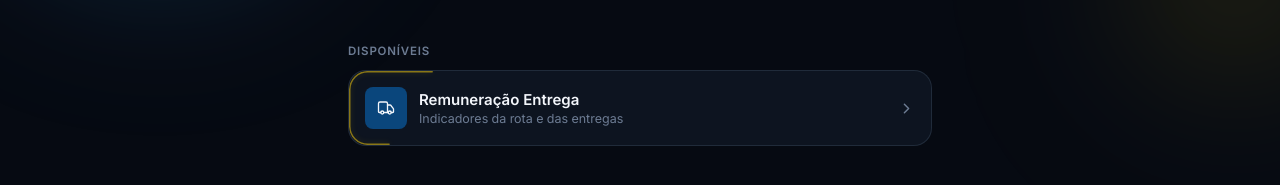
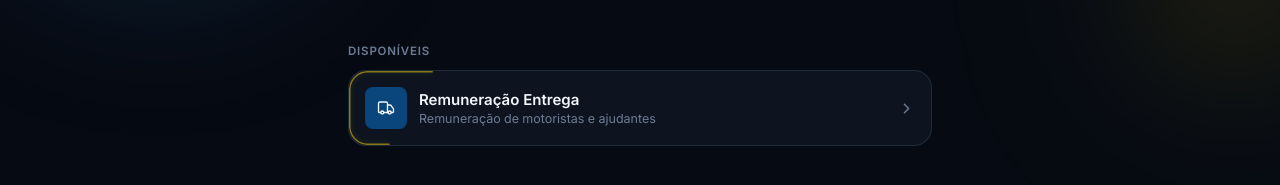
Before and after one commit to Lreus-1/Cr-tica-Online, a React (Vite) app: page /entrega in a window 1280 px wide. Shown: the part 249-434 px from the top of the page. Built offline with nearby package versions, Linux system fonts and the light colour scheme.

Commit message:
Novo link remuneração Motorista

```diff
--- a/src/components/DashboardCard.jsx
+++ b/src/components/DashboardCard.jsx
@@ -9,13 +9,8 @@ export default function DashboardCard({ dashboard, index }) {
   // "sincronizados" quando há mais de um na lista.
   const beamDuration = 6 + index * 3.5;
 
-  return (
-    <Link
-      to={`/dashboard/${dashboard.id}`}
-      className="dash-row"
-      role="listitem"
-      style={{ animationDelay: `${index * 45}ms` }}
-    >
+  const content = (
+    <>
       <BorderBeam radius={18} duration={beamDuration} />
       <span className="dash-row__icon">
         <Icon size={18} strokeWidth={1.75} />
@@ -25,6 +20,34 @@ export default function DashboardCard({ dashboard, index }) {
         <span className="dash-row__desc">{dashboard.descricao}</span>
       </span>
       <ChevronRight className="dash-row__chevron" size={17} strokeWidth={2} />
+    </>
+  );
+
+  // Painéis marcados como `externo` (páginas próprias, fora do Power BI)
+  // abrem em nova aba em vez de dentro do visualizador.
+  if (dashboard.externo) {
+    return (
+      <a
+        href={dashboard.url}
+        target="_blank"
+        rel="noopener noreferrer"
+        className="dash-row"
+        role="listitem"
+        style={{ animationDelay: `${index * 45}ms` }}
+      >
+        {content}
+      </a>
+    );
+  }
+
+  return (
+    <Link
+      to={`/dashboard/${dashboard.id}`}
+      className="dash-row"
+      role="listitem"
+      style={{ animationDelay: `${index * 45}ms` }}
+    >
+      {content}
     </Link>
   );
 }
--- a/src/config/deliveryDashboards.js
+++ b/src/config/deliveryDashboards.js
@@ -9,9 +9,11 @@ export const deliveryDashboards = [
   {
     id: 'painel-motorista',
     nome: 'Remuneração Entrega',
-    descricao: 'Indicadores da rota e das entregas',
+    descricao: 'Remuneração de motoristas e ajudantes',
     icone: 'Truck',
-    url: 'https://app.powerbi.com/view?r=eyJrIjoiMmZmYWU0MTItMDA4ZS00YzMwLWExNzctOWY2YWYwNzZiNmI3IiwidCI6IjBiY2M1NWZiLWE3ZDktNDkxNi1iZjAyLWY2YzE0NDljOTg1MiJ9',
+    // Página própria (com login), não é Power BI: abre em nova aba.
+    externo: true,
+    url: 'https://leather-upgrade-anthony-herbal.trycloudflare.com',
   },
 ];
 
```
